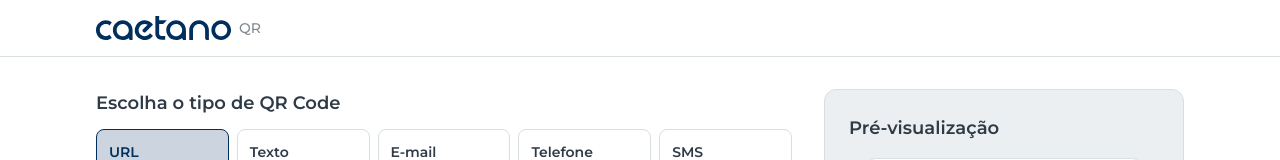
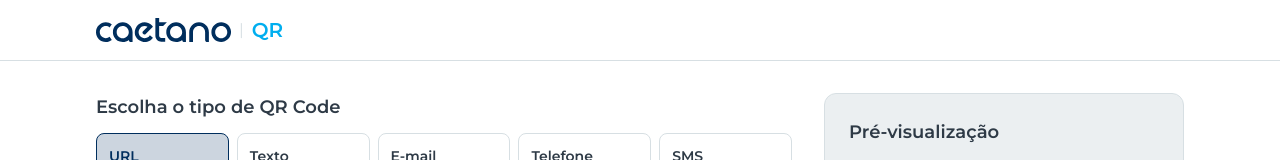
Before and after one commit to caetanopt/qrcode, a Next.js app: page / in a window 1280 px wide. Shown: the top 160 px of the page. Built offline with nearby package versions, Linux system fonts and the light colour scheme.

Commit message:
Restyle the "QR" header label
Add a divider between the wordmark and the "QR" label, and bump the
label to 20px in the brand cyan (#00aeef) to match the requested lockup.

```diff
--- a/src/components/layout/Header.tsx
+++ b/src/components/layout/Header.tsx
@@ -11,7 +11,8 @@ export function Header() {
         >
           <CaetanoLogo className="h-6 w-auto" />
           <span className="sr-only">Caetano</span>
-          <span className="text-sm font-medium text-cinza-antracite-200">QR</span>
+          <span className="text-cinza-medio-100" aria-hidden="true">|</span>
+          <span className="text-xl font-semibold text-azul-cyan">QR</span>
         </Link>
       </div>
     </header>
```
